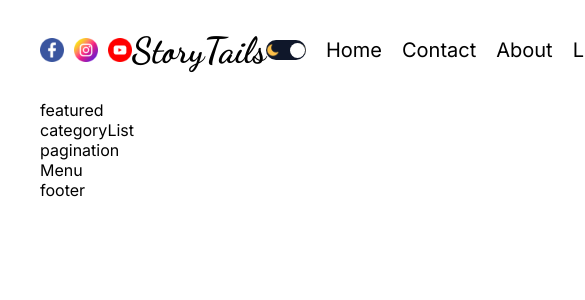
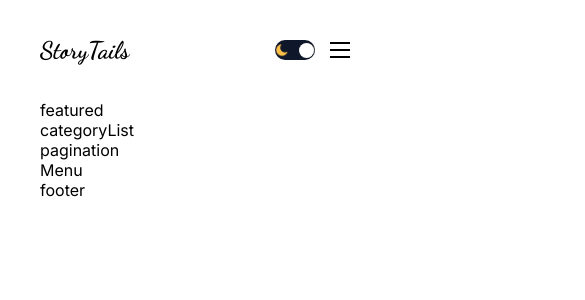
Before and after one commit to suyog200/storytails-blog-app, a Next.js app: page / in a window 390 px wide. Shown: the top 300 px of the page, 585 px wide, since content can reach past the window. Built offline with nearby package versions, Linux system fonts and the light colour scheme.

Commit message:
added navbar with light & dark functions.

```diff
--- a/src/app/globals.css
+++ b/src/app/globals.css
@@ -27,6 +27,13 @@
   --textColor:#ddd;
   --softBg:#1f273a;
   --softTextColor:#a6a6a6;
+}
+
+.light {
+  --bg:white;
+  --textColor:black;
+  --softBg:#f0f0f0;
+  --softTextColor:#626262;
 }
 
 .container {
--- a/src/components/authLinks/AuthLinks.jsx
+++ b/src/components/authLinks/AuthLinks.jsx
@@ -1,17 +1,41 @@
+"use client";
 import styles from "./authLinks.module.css";
 import Link from "next/link";
+import { useState } from "react";
 
 export default function AuthLinks() {
+  const [open, setOpen] = useState(false);
+
   const status = "notAuthenticated";
   return (
     <>
       {status === "notAuthenticated" ? (
-        <Link href="/login">Login</Link>
+        <Link href="/login" className={styles.link}>Login</Link>
       ) : (
         <>
-          <Link href="/write">Write</Link>
+          <Link href="/write" className={styles.link}>Write</Link>
           <span className={styles.link}>Logout</span>
         </>
+      )}
+      <div className={styles.burger} onClick={() => setOpen(!open)}>
+        <div className={styles.line}></div>
+        <div className={styles.line}></div>
+        <div className={styles.line}></div>
+      </div>
+      {open && (
+        <div className={styles.responsiveMenu}>
+          <Link href="/">Home</Link>
+          <Link href="/">Contact</Link>
+          <Link href="/">About</Link>
+          {status === "notAuthenticated" ? (
+            <Link href="/login">Login</Link>
+          ) : (
+            <>
+              <Link href="/write">Write</Link>
+              <span className={styles.link}>Logout</span>
+            </>
+          )}
+        </div>
       )}
     </>
   );
--- a/src/components/authLinks/authLinks.module.css
+++ b/src/components/authLinks/authLinks.module.css
@@ -1,3 +1,42 @@
 .link {
     cursor: pointer;
 }
+
+.burger {
+    width: 20px;
+    height: 16px;
+    flex-direction: column;
+    justify-content: space-between;
+    cursor: pointer;
+    display: none;
+}
+
+.line {
+    width: 100%;
+    height: 2px;
+    background-color: var(--textColor);
+}
+
+.responsiveMenu {
+    position: absolute;
+    top: 100px;
+    left: 0;
+    background-color: var(--bg);
+    height: calc(100vh - 100px);
+    width: 100%;
+    display: flex;
+    flex-direction: column;
+    align-items: center;
+    justify-content: center;
+    gap: 50px;
+    font-size: 36px;
+}
+
+@media screen and (max-width: 640px) {
+    .burger {
+        display: flex;
+    }
+    .link {
+        display: none;
+    }
+}
--- a/src/components/navbar/Navbar.jsx
+++ b/src/components/navbar/Navbar.jsx
@@ -16,9 +16,9 @@
             <div className={styles.logo}>StoryTails</div>
             <div className={styles.links}>
                 <ThemeToggle />
-                <Link href='/'>Home</Link>
-                <Link href='/'>Contact</Link>
-                <Link href='/'>About</Link>
+                <Link href='/' className={styles.link}>Home</Link>
+                <Link href='/' className={styles.link}>Contact</Link>
+                <Link href='/' className={styles.link}>About</Link>
                 <AuthLinks />
             </div>
         </div>
--- a/src/components/navbar/navbar.module.css
+++ b/src/components/navbar/navbar.module.css
@@ -29,3 +29,40 @@
     flex: 1;
     font-size: 20px;
 }
+
+@media screen and (max-width:1280px) {
+    .logo {
+        font-size: 32px;
+    }
+
+    .links {
+        font-size: 18px;
+        gap: 15px;
+    }
+}
+
+@media screen and (max-width:1024px) {
+    .social {
+        display: none;
+    }
+
+    .logo {
+        text-align: left;
+    }
+}
+
+@media screen and (max-width: 768px) {
+    .logo {
+        font-size: 24px;
+    }
+}
+
+@media screen and (max-width: 640px) {
+    .links {
+        justify-content: flex-end;
+    }
+
+    .link {
+        display: none;
+    }
+}
```
